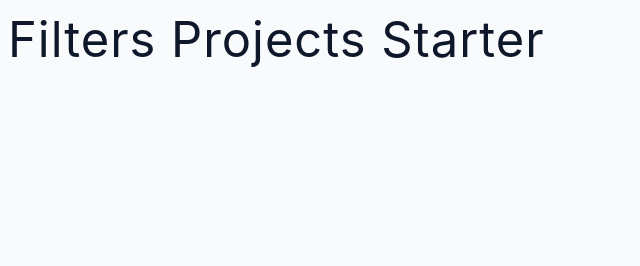
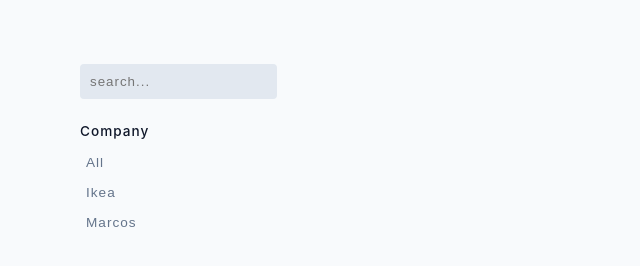
Before and after one commit to Hrodberht/filters, a plain HTML site: page index.html in a window 1280 px wide. Shown: the whole page, without its empty margins (0-640 px from the left). Drawn offline with Linux system fonts and the light colour scheme.

Commit message:
Addeed filters container

```diff
--- a/index.html
+++ b/index.html
@@ -8,7 +8,26 @@
     <link rel="stylesheet" href="./styles.css" />
   </head>
   <body>
-    <h1>filters projects starter</h1>
+    <!-- products -->
+    <section class="products">
+      <!-- filters -->
+      <div class="filters-container">
+        <!-- search -->
+        <form class="input-form">
+          <input type="text" class="search-input" placeholder="search..." />
+        </form>
+        <!-- categories -->
+        <h5>company</h5>
+        <article class="companies">
+          <button class="company-btn">all</button>
+          <button class="company-btn">ikea</button>
+          <button class="company-btn">marcos</button>
+        </article>
+      </div>
+      <!-- products -->
+      <div class="products-container"></div>
+    </section>
+    <script src="./products.js"></script>
     <script src="./app.js"></script>
   </body>
 </html>
```
